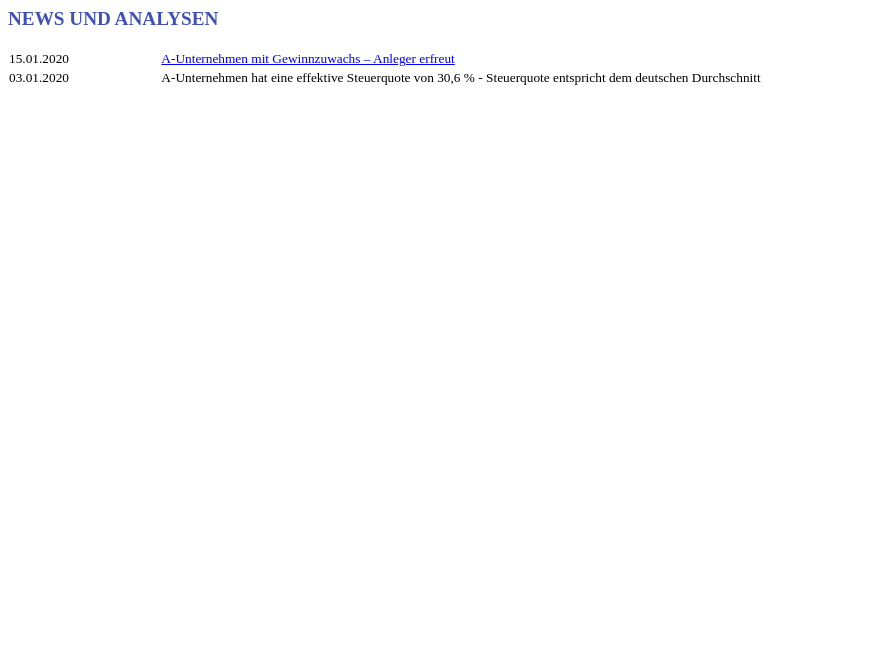
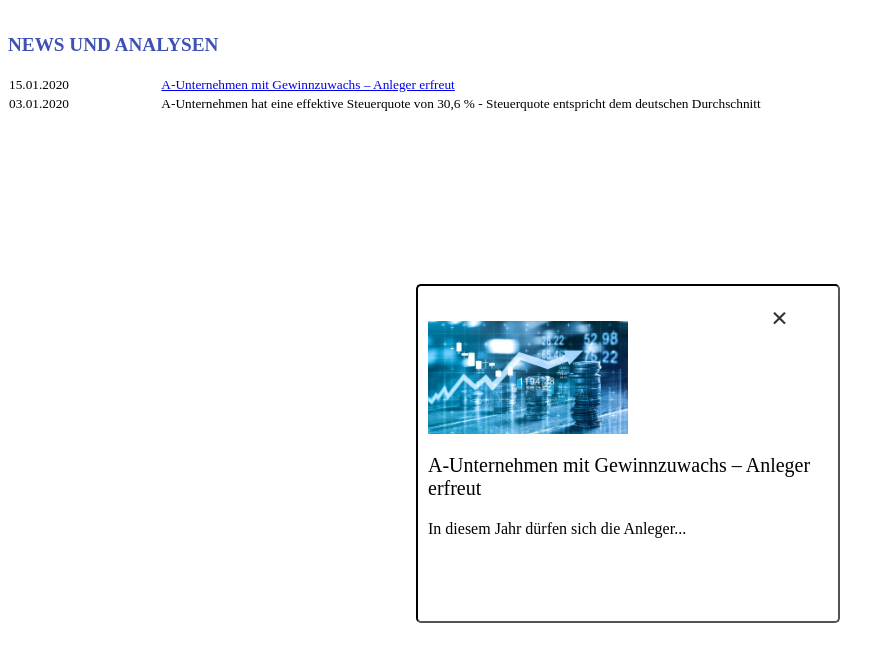
Before and after one commit to julinichtaugust/ReputationCosts_new, a Django app: template RepCostExperiment/templates/RepCostExperiment/comp_template/contents/News_A.html in a window 1280 px wide, after a click on "A-Unternehmen mit Gewinnzuwachs – Anleger erfreut". Shown: the top 662 px of the page, without its empty margins (0-895 px from the left). Run offline with Django 3.2, Linux system fonts and the light colour scheme; the template is opened without the code that fills it, so the values that code supplies are empty.

Commit message:
20201105_2

```diff
--- a/RepCostExperiment/static/RepCostExperiment/css/Popup_news.css
+++ b/RepCostExperiment/static/RepCostExperiment/css/Popup_news.css
@@ -21,7 +21,7 @@
 
 
 .popup {
-  margin-top: 300px;
+  margin-top: 0px;
   padding-top: 35px;
   padding-left: 10px;
   padding-right: 10px;
@@ -29,7 +29,7 @@
   border-radius: 5px;
   width: 400px;
   position: absolute;
-  right: 170px;
+  right: -100px;
   top: 180px;
   transition: all 5s ease-in-out;
   height: 300px !important;
--- a/RepCostExperiment/templates/RepCostExperiment/Results2.html
+++ b/RepCostExperiment/templates/RepCostExperiment/Results2.html
@@ -4,7 +4,6 @@
 {% block styles %}
     <link href="{% static 'ReputationCosts/custom.css' %}" rel="stylesheet"/>
     <link href="{% static 'ReputationCosts/table.css' %}" rel="stylesheet"/>
-
 
 {% endblock %}
 
--- a/RepCostExperiment/templates/RepCostExperiment/comp_template/contents/News_A.html
+++ b/RepCostExperiment/templates/RepCostExperiment/comp_template/contents/News_A.html
@@ -6,11 +6,17 @@
     table {
         font-size: 10pt;
     }
+    td {
+        vertical-align: top !important;
+    }
 </style>
 
 {% endblock %}
 
 {% block content %}
+    {% include 'RepCostExperiment/comp_template/contents/div_news_A1.html' %}
+    {% include 'RepCostExperiment/comp_template/contents/div_news_A2.html' %}
+
 
 <p style="font-weight: bold;color: #3f51b5; font-size:12.0pt; text-align: left;font-size: larger">
     NEWS UND ANALYSEN
@@ -23,7 +29,7 @@
             <col width="80%" />
         </colgroup>
         <tr >
-            <td valign="top" style="text-align: left; padding-left: 0cm">
+            <td style="text-align: left; padding-left: 0cm">
                 15.01.2020
             </td>
             <td style="text-align: left">
@@ -31,12 +37,14 @@
             </td>
         </tr>
         <tr>
-            <td valign="top" style="text-align: left; padding-left: 0cm">
+            <td style="text-align: left; padding-left: 0cm">
                 03.01.2020
             </td>
             <td style="text-align: left">
                 {% if player.rand == 1 %}
-                    Gewinnverschiebung ins ausländische Steuerparadies - A-Unternehmen reduziert die effektive Steuerquote auf unterdurchschnittliche 7,1 %
+                    <a href="#news2" >
+                        Gewinnverschiebung ins ausländische Steuerparadies - A-Unternehmen reduziert die effektive Steuerquote auf unterdurchschnittliche 7,1 %
+                    </a>
                 {% else %}
                     A-Unternehmen hat eine effektive Steuerquote von 30,6 % - Steuerquote entspricht dem deutschen Durchschnitt
                 {% endif %}
--- /dev/null
+++ b/RepCostExperiment/templates/RepCostExperiment/comp_template/contents/div_news_A1.html
@@ -0,0 +1,37 @@
+{% load staticfiles otree %}
+{% load i18n %}
+
+{% block styles %}
+<style>
+    table {
+        font-size: 10pt;
+    }
+</style>
+    <link href="{% static 'RepCostExperiment/css/Popup_news.css' %}" rel="stylesheet"/>
+{% endblock %}
+
+{% block content %}
+
+<div class="card-body" style="height: 0px;">
+    <div class="center">
+        <div id="news1" class="overlay">
+            <div class="popup">
+                <a class="close" href="#">&times;</a>
+                <div class="content">
+                    <img src="{% static "ReputationCosts/pictures/Kursverlauf.jpg"%}" width="200px"/>
+                    <p style="font-size: 20px">
+                        A-Unternehmen mit Gewinnzuwachs – Anleger erfreut
+                    </p>
+                    <p>
+                        In diesem Jahr dürfen sich die Anleger...
+                    </p>
+
+                    <br>
+
+                </div>
+            </div>
+        </div>
+    </div>
+</div>
+
+{% endblock %}
--- /dev/null
+++ b/RepCostExperiment/templates/RepCostExperiment/comp_template/contents/div_news_A2.html
@@ -0,0 +1,37 @@
+{% load staticfiles otree %}
+{% load i18n %}
+
+{% block styles %}
+<style>
+    table {
+        font-size: 10pt;
+    }
+</style>
+    <link href="{% static 'RepCostExperiment/css/Popup_news.css' %}" rel="stylesheet"/>
+{% endblock %}
+
+{% block content %}
+
+<div class="card-body" style="height: 0px;">
+    <div class="center">
+        <div id="news2" class="overlay">
+            <div class="popup">
+                <a class="close" href="#">&times;</a>
+                <div class="content">
+                    <img src="{% static "ReputationCosts/pictures/Steuern.jpg"%}" width="200px"/>
+                    <p style="font-size: 20px">
+                        Gewinnverschiebung ins ausländische Steuerparadies - A-Unternehmen reduziert die effektive Steuerquote auf unterdurchschnittliche 7,1 %
+                    </p>
+                    <p>
+                        In diesem Jahr dürfen sich die Anleger...
+                    </p>
+
+                    <br>
+
+                </div>
+            </div>
+        </div>
+    </div>
+</div>
+
+{% endblock %}
```
Also changed, not shown: RepCostExperiment/templates/RepCostExperiment/comp_template/contents/News_B.html (+7 -2 lines), RepCostExperiment/templates/RepCostExperiment/comp_template/contents/div_news_B1.html (added, +37 -0 lines), RepCostExperiment/templates/RepCostExperiment/comp_template/contents/div_news_B2.html (added, +37 -0 lines).
